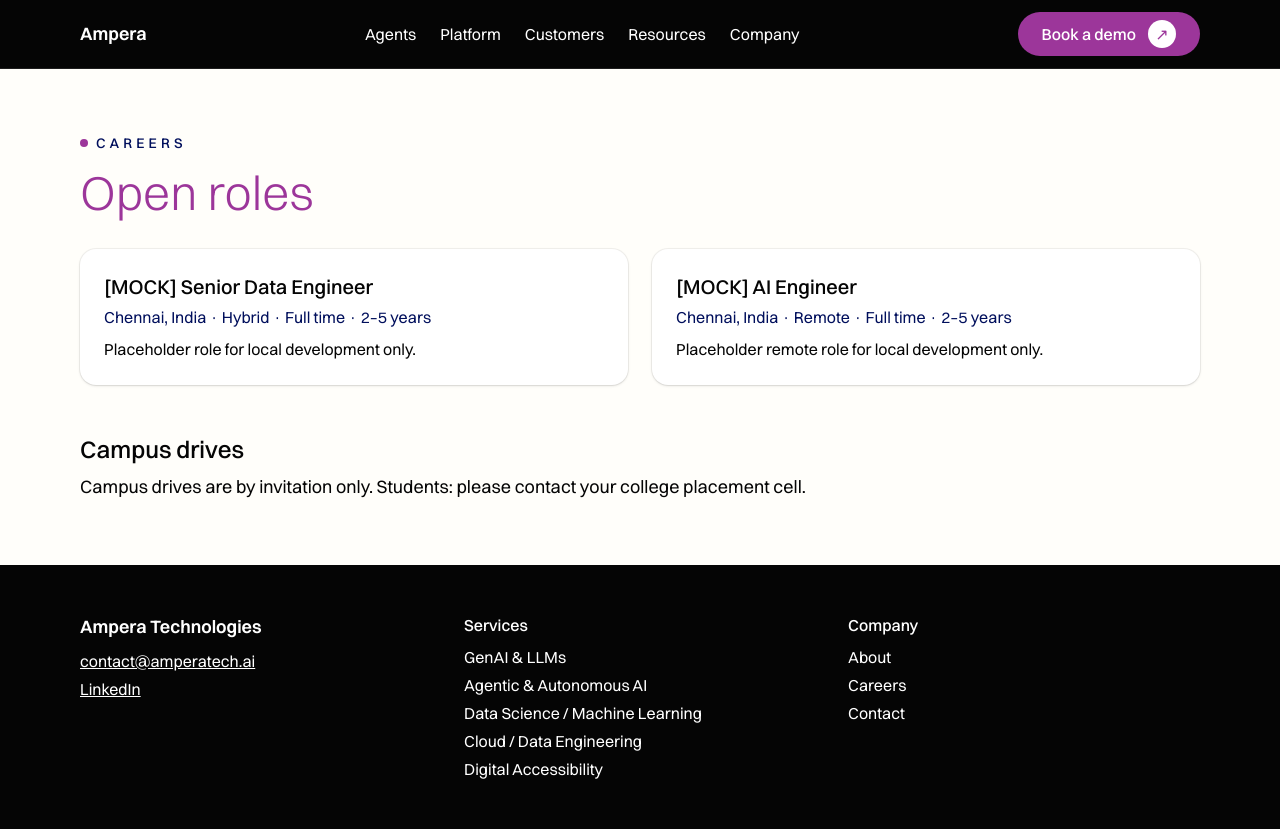
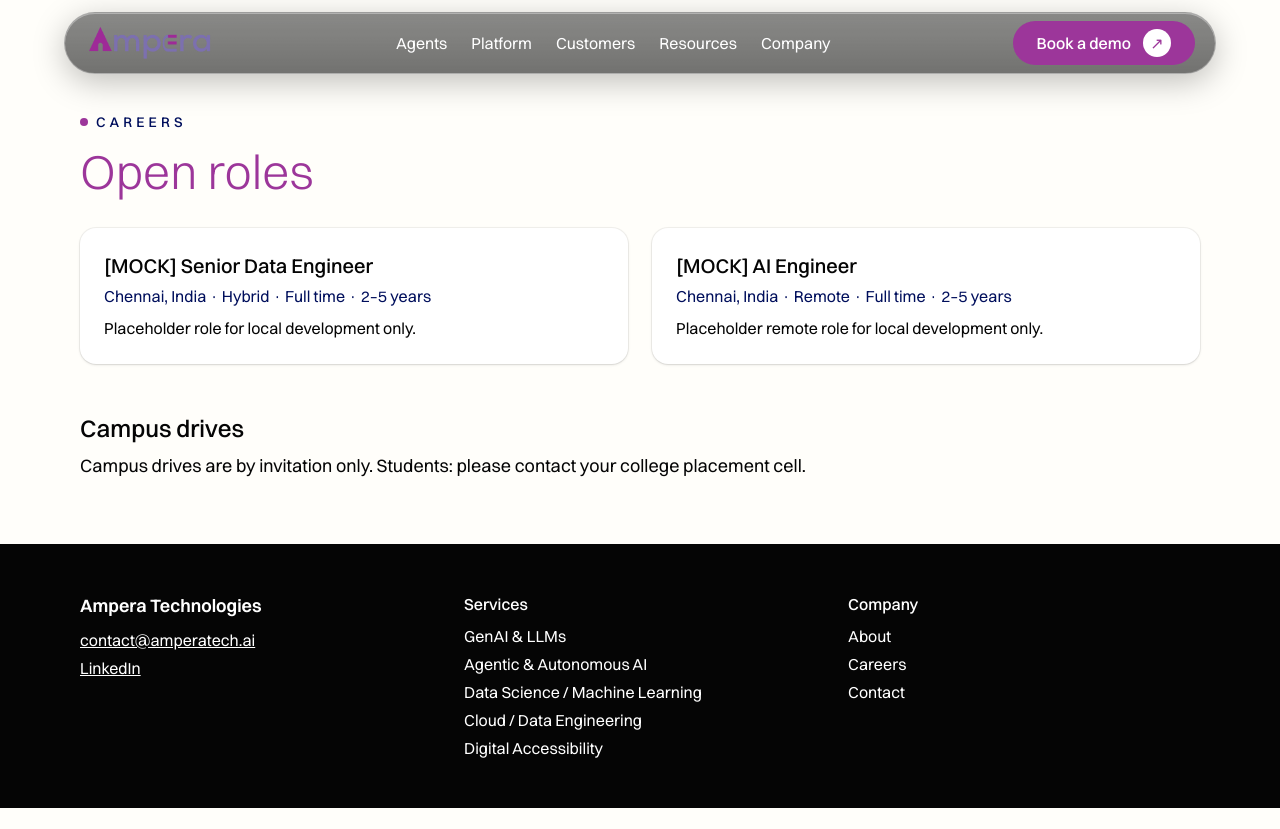
Before and after one commit to GajapathiRaoAmpera/ampera-landing, a Next.js app: page /careers in a window 1280 px wide. After the commit the page ends 808 px from the top, so only its background shows below. Built offline with nearby package versions, Linux system fonts and the light colour scheme.

Commit message:
feat: update layout and styling across multiple pages, add glass effect to navigation

```diff
--- a/app/[...slug]/page.tsx
+++ b/app/[...slug]/page.tsx
@@ -73,7 +73,7 @@ export default async function ContentPage({ params }: Props) {
   const page = getPage(toPath((await params).slug));
   if (!page) notFound();
   return (
-    <article className="mx-auto max-w-6xl px-4 py-16">
+    <article className="mx-auto max-w-6xl px-4 pb-16 pt-28">
       {page.path.startsWith("/services/") ? (
         <>
           <Prose>{page.body.split("\n\n").slice(0, 2).join("\n\n")}</Prose>
--- a/app/careers/[slug]/page.tsx
+++ b/app/careers/[slug]/page.tsx
@@ -82,7 +82,7 @@ export default async function Opening({ params }: Props) {
   const o = await getOpening((await params).slug);
   if (!o) notFound(); // closed jobs must 404 so they drop out of Google
   return (
-    <div className="mx-auto grid max-w-6xl gap-12 px-4 py-16 lg:grid-cols-[3fr_2fr]">
+    <div className="mx-auto grid max-w-6xl gap-12 px-4 pb-16 pt-28 lg:grid-cols-[3fr_2fr]">
       <article>
         <h1 className="text-4xl font-light text-purple sm:text-5xl">{o.title}</h1>
         <p className="mt-3 text-lg text-navy">{meta(o).join(" · ")}</p>
--- a/app/careers/page.tsx
+++ b/app/careers/page.tsx
@@ -22,7 +22,7 @@ export default async function Careers() {
     failed = true;
   }
   return (
-    <div className="mx-auto max-w-6xl px-4 py-16">
+    <div className="mx-auto max-w-6xl px-4 pb-16 pt-28">
       <Eyebrow>Careers</Eyebrow>
       <h1 className="mt-4 text-4xl font-light text-purple sm:text-5xl">Open roles</h1>
       {failed ? (
--- a/app/globals.css
+++ b/app/globals.css
@@ -74,3 +74,12 @@ body {
   animation: grid-drift 6s linear infinite;
   mask-image: radial-gradient(ellipse at 70% 40%, #000, transparent 70%);
 }
+
+/* Glass nav: light sheen over 60% ink; white text stays above 4.5:1 on ivory and dark sections */
+.glass {
+  background:
+    linear-gradient(180deg, rgba(255, 255, 255, 0.22), rgba(255, 255, 255, 0.06)),
+    rgba(5, 5, 5, 0.6);
+  backdrop-filter: blur(20px) saturate(1.5);
+  -webkit-backdrop-filter: blur(20px) saturate(1.5);
+}
--- a/app/page.tsx
+++ b/app/page.tsx
@@ -45,7 +45,7 @@ export default function Home() {
       <section className="relative overflow-hidden bg-ink text-white">
         <div aria-hidden className="blueprint pointer-events-none absolute inset-0" />
         <HeroBackdrop />
-        <div className="relative mx-auto grid max-w-6xl items-center gap-12 px-4 py-24 lg:grid-cols-[1fr_1fr]">
+        <div className="relative mx-auto grid max-w-6xl items-center gap-12 px-4 pb-24 pt-40 lg:grid-cols-[1fr_1fr]">
           <div>
             <Eyebrow dark>Advanced AI data intelligence</Eyebrow>
             <h1 className="mt-6 max-w-3xl text-5xl font-light leading-tight sm:text-6xl">
--- a/app/privacy/page.tsx
+++ b/app/privacy/page.tsx
@@ -8,7 +8,7 @@ export const metadata: Metadata = {
 
 export default function Privacy() {
   return (
-    <article className="mx-auto max-w-3xl px-4 py-16">
+    <article className="mx-auto max-w-3xl px-4 pb-16 pt-28">
       <h1 className="text-4xl font-light text-purple">Privacy notice</h1>
       <p className="mt-4 text-lg">
         [TODO: privacy notice text, consent wording and retention period for job applicants. Needs
--- a/components/Nav.tsx
+++ b/components/Nav.tsx
@@ -1,13 +1,22 @@
+import Image from "next/image";
 import Link from "next/link";
 import { Button } from "./Button";
 import { nav } from "@/lib/site";
 
+// Floating glass bar: blurred, translucent ink (60% keeps white text above 4.5:1 over ivory too).
 export function Nav() {
   return (
-    <header className="sticky top-0 z-40 border-b border-white/10 bg-ink text-white">
-      <div className="mx-auto flex max-w-6xl flex-wrap items-center justify-between gap-4 px-4 py-3">
-        <Link href="/" className="text-lg font-semibold">
-          Ampera
+    <header className="sticky top-3 z-40 h-0 px-3 text-white">
+      <div className="mx-auto flex max-w-6xl flex-wrap items-center justify-between gap-4 rounded-3xl border border-white/30 glass px-5 py-2 shadow-[0_8px_32px_rgba(0,0,0,0.25),inset_0_1px_0_rgba(255,255,255,0.35)] md:rounded-pill">
+        <Link href="/" aria-label="Ampera Technologies, home" className="shrink-0">
+          <Image
+            src="/brand/ampera-logo.png"
+            alt="Ampera"
+            width={810}
+            height={226}
+            priority
+            className="h-9 w-auto"
+          />
         </Link>
         <nav aria-label="Main">
           <ul className="flex flex-wrap items-center gap-x-6 gap-y-1 text-base">
```
Also changed, not shown: public/brand/ampera-logo.png (added).
